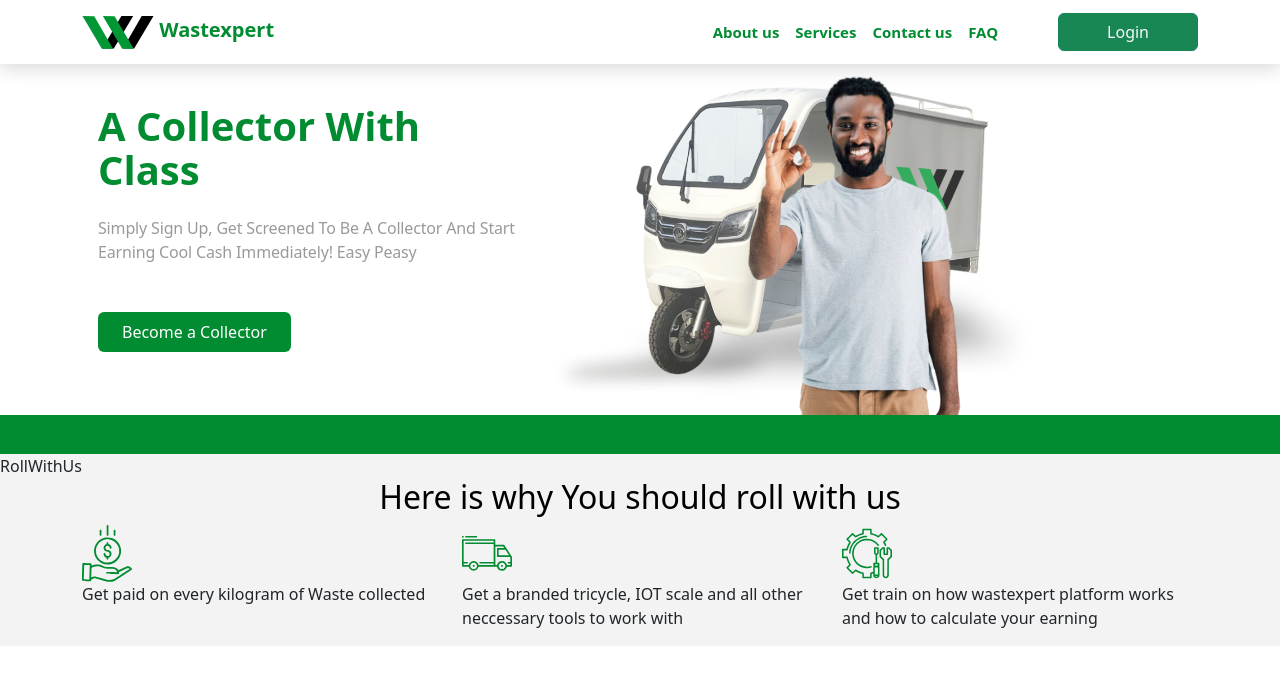
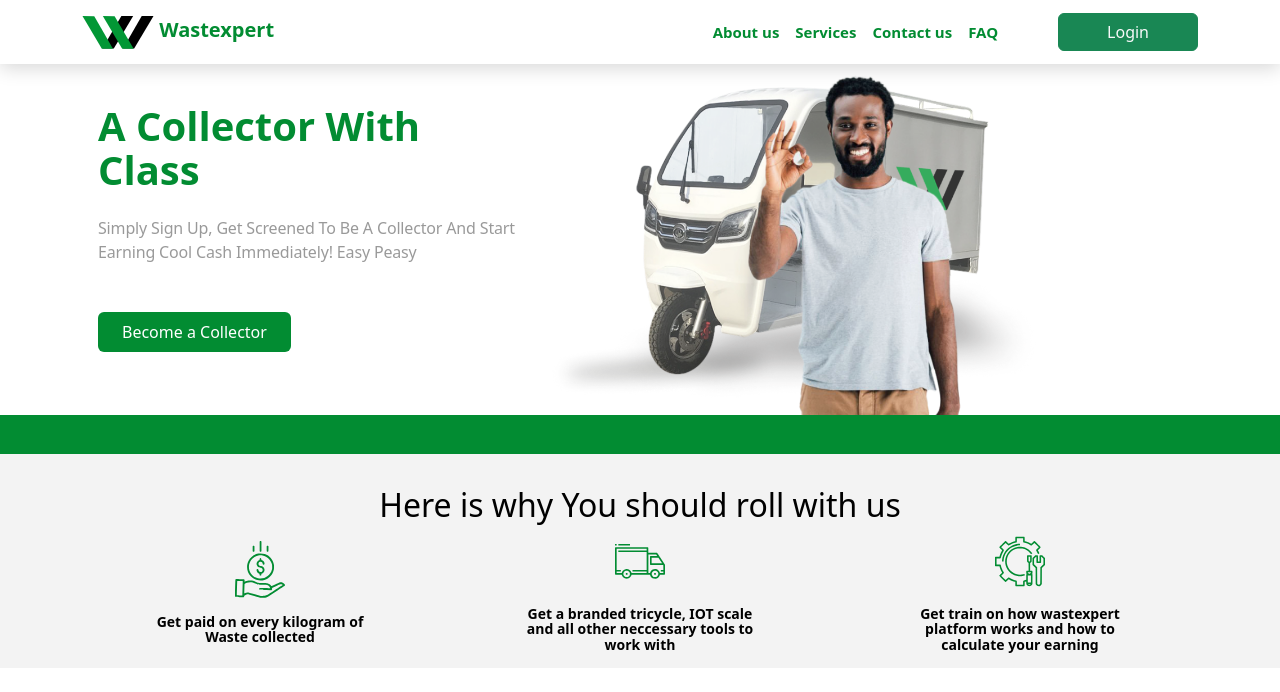
Before and after one commit to walexy026/WasteXpert, a React (Create React App) app: page /Collectors in a window 1280 px wide. Shown: the top 692 px of the page. Built offline with nearby package versions, Linux system fonts and the light colour scheme.

Commit message:
roll with us continued

```diff
--- a/src/Components/RollWithUs/RollWithUs.css
+++ b/src/Components/RollWithUs/RollWithUs.css
@@ -1,3 +1,17 @@
 .rollwithus {
   background: rgba(196, 196, 196, 0.2);
+}
+.rollwithus .rollItems {
+  display: flex;
+  justify-content: center;
+  flex-direction: column;
+  align-items: center;
+}
+.rollwithus .rollItems .rollP {
+  width: 250px;
+  font-weight: 600;
+  font-size: 14px;
+  line-height: 110.02%;
+  text-align: center;
+  color: #000000;
 }/*# sourceMappingURL=RollWithUs.css.map */
--- a/src/Components/RollWithUs/RollWithUs.jsx
+++ b/src/Components/RollWithUs/RollWithUs.jsx
@@ -8,26 +8,26 @@ import saveMoney from "../../Assets/save-money.svg";
 const RollWithUs = () => {
   return (
     <div className="rollwithus">
-      RollWithUs
+
       <Container>
-        <h2 style={{ textAlign: "center", color: "#000000" }}>
+        <h2 style={{ textAlign: "center", color: "#000000", paddingTop:'2rem' }}>
           Here is why You should roll with us
         </h2>
         <Row>
-          <Col md={4}>
-            <img src={saveMoney} alt="saveMoney" className="img-fluid text-align-center"/>
-            <p>Get paid on every kilogram of Waste collected</p>
+          <Col md={4} className='rollItems'>
+            <img src={saveMoney} alt="saveMoney" className="img-fluid pb-3"/>
+            <p className="rollP" >Get paid on every kilogram of Waste collected</p>
           </Col>
-          <Col md={4}>
-            <img src={truck} alt="truck" className="img-fluid" />
-            <p>
+          <Col md={4} className='rollItems'>
+            <img src={truck} alt="truck" className="img-fluid pb-3" />
+            <p className="rollP">
               Get a branded tricycle, IOT scale and all other neccessary tools
               to work with
             </p>
           </Col>
-          <Col md={4}>
-            <img src={settings} alt="settings" className="img-fluid" />
-            <p>
+          <Col md={4} className='rollItems'>
+            <img src={settings} alt="settings" className="img-fluid pb-3" />
+            <p className="rollP">
               Get train on how wastexpert platform works and how to calculate
               your earning
             </p>
--- a/src/Components/RollWithUs/RollWithUs.scss
+++ b/src/Components/RollWithUs/RollWithUs.scss
@@ -1,3 +1,18 @@
-.rollwithus{
-    background: rgba(196, 196, 196, 0.2);
+.rollwithus {
+  background: rgba(196, 196, 196, 0.2);
+
+  .rollItems {
+    display: flex;
+    justify-content: center;
+    flex-direction: column;
+    align-items: center;
+    .rollP{
+        width: 250px;
+        font-weight: 600;
+        font-size: 14px;
+        line-height: 110.02%;
+        text-align: center;
+        color: #000000;
+    }
+  }
 }
```
Also changed, not shown: 1 other file (tests, documents, lock files or other folders).
